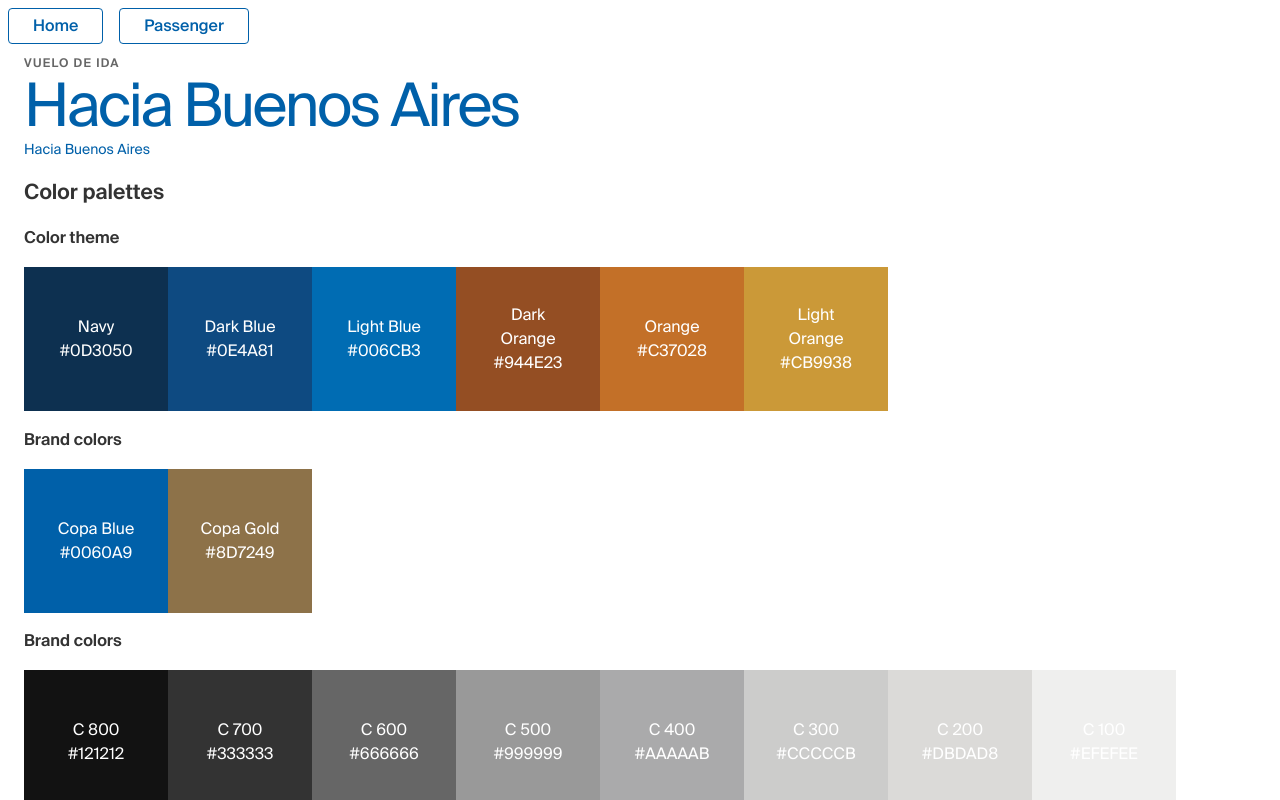
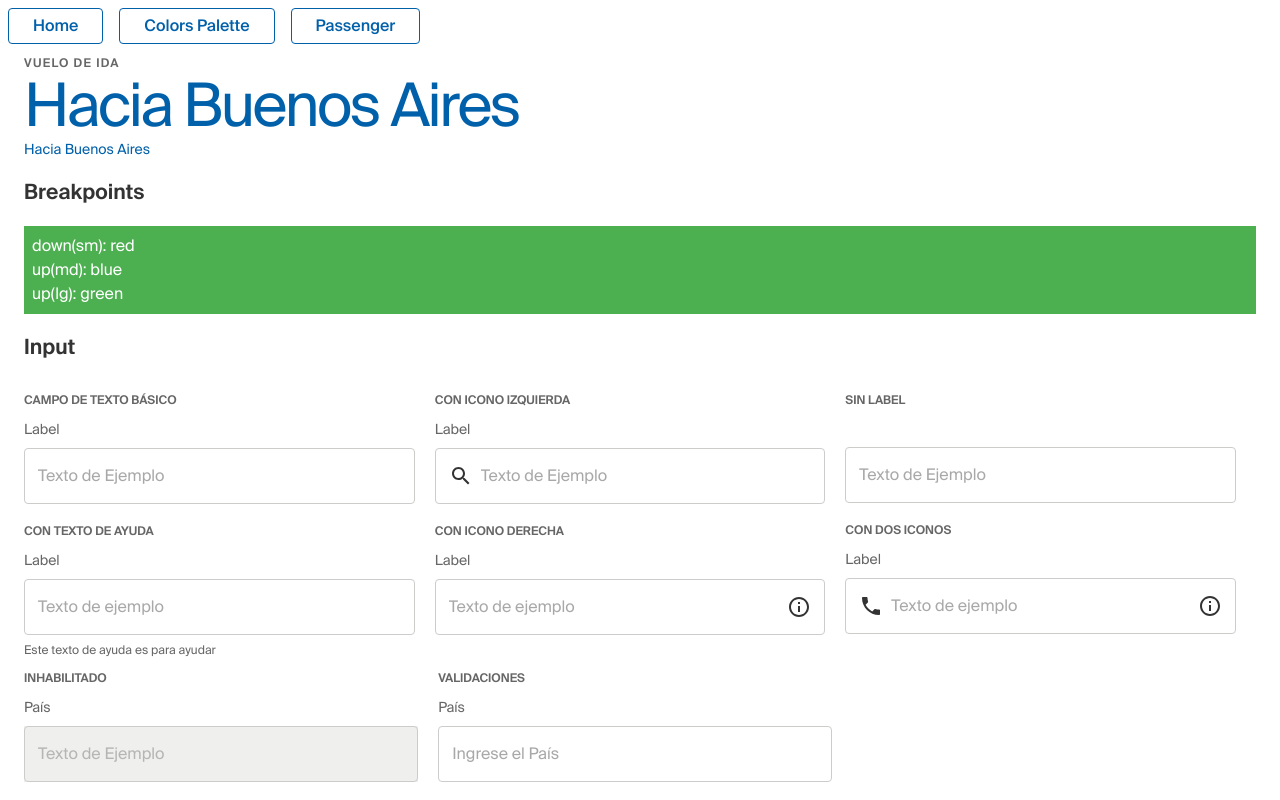
Before and after one commit to santiago86/testcomponents, a React (Create React App) app: page / in a window 1280 px wide. Shown: the top 800 px of the page. Built offline with nearby package versions, Linux system fonts and the light colour scheme.

Commit message:
moving palette to other view

```diff
--- a/src/App.js
+++ b/src/App.js
@@ -11,7 +11,6 @@ import SelectCo from "./components/selectCo"
 import StepperSection from "./section/StepperSection"
 import TypographySection from "./section/TypographySection"
 import ButtonSection from "./section/ButtonSection"
-import ColorPalletteSection from "./section/ColorPaletteSection"
 import SwichtSection from "./section/SwichtSection"
 import BreakpointsCo from "./components/breakpointsCo"
 
@@ -32,7 +31,6 @@ function App() {
           <TypographyCo variant="body2" component="span" color="primary">
             Hacia Buenos Aires
           </TypographyCo>
-          <ColorPalletteSection />
           <h2>Breakpoints</h2>
           <BreakpointsCo />
           <h2>Input</h2>
--- a/src/components/navigation.js
+++ b/src/components/navigation.js
@@ -8,6 +8,9 @@ const Navigation = () => {
       <ButtonCo variant="outlined" to="/" component={Link}>
         Home
       </ButtonCo>
+      <ButtonCo variant="outlined" to="/palette" component={Link}>
+        Colors Palette
+      </ButtonCo>
       <ButtonCo variant="outlined" to="/passenger" component={Link}>
         Passenger
       </ButtonCo>
--- a/src/constants/routes.js
+++ b/src/constants/routes.js
@@ -1,9 +1,11 @@
 import App from "../App"
 import Passenger from "../section/PassengerForm"
+import ColorsPalette from "../section/ColorPaletteSection"
 
 export const ROUTES = {
   HOME: "/",
   PASSENGER: "/passenger",
+  COLORS_PALETTE: "/palette",
 }
 
 export const ROUTES_CONFIG = [
@@ -16,4 +18,8 @@ export const ROUTES_CONFIG = [
     path: ROUTES.PASSENGER,
     component: Passenger,
   },
+  {
+    path: ROUTES.COLORS_PALETTE,
+    component: ColorsPalette,
+  },
 ]
--- a/src/section/ColorPaletteSection.js
+++ b/src/section/ColorPaletteSection.js
@@ -1,5 +1,6 @@
 import React from "react"
 
+import Container from "@material-ui/core/Container"
 import ColorPaletteCo from "../components/colorsCo/colorPaletteCo"
 import palette from "../theme/palette"
 
@@ -140,14 +141,14 @@ const gradientsPalette = [
 ]
 
 const ColorPalletteSection = () => (
-  <>
+  <Container>
     <h2> Color palettes </h2>
     <ColorPaletteCo title="Color theme" colors={colorThemePalette} />
     <ColorPaletteCo title="Brand colors" colors={colorBrandPalette} />
     <ColorPaletteCo title="Brand colors" colors={greyScalePalette} />
     <ColorPaletteCo title="System colors" colors={systemColorsPalette} />
     <ColorPaletteCo title="Gradients" colors={gradientsPalette} />
-  </>
+  </Container>
 )
 
 export default ColorPalletteSection
```
